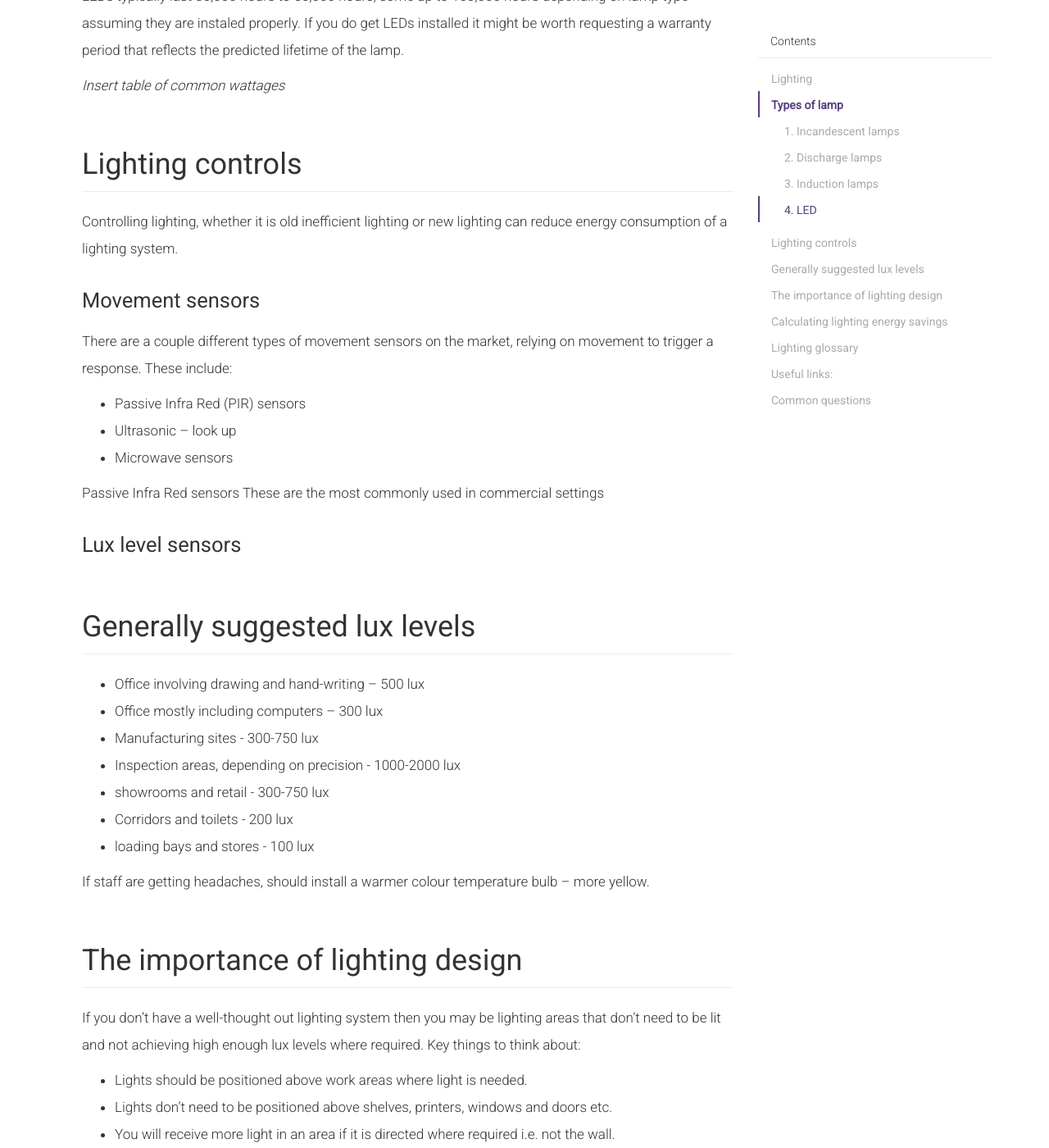
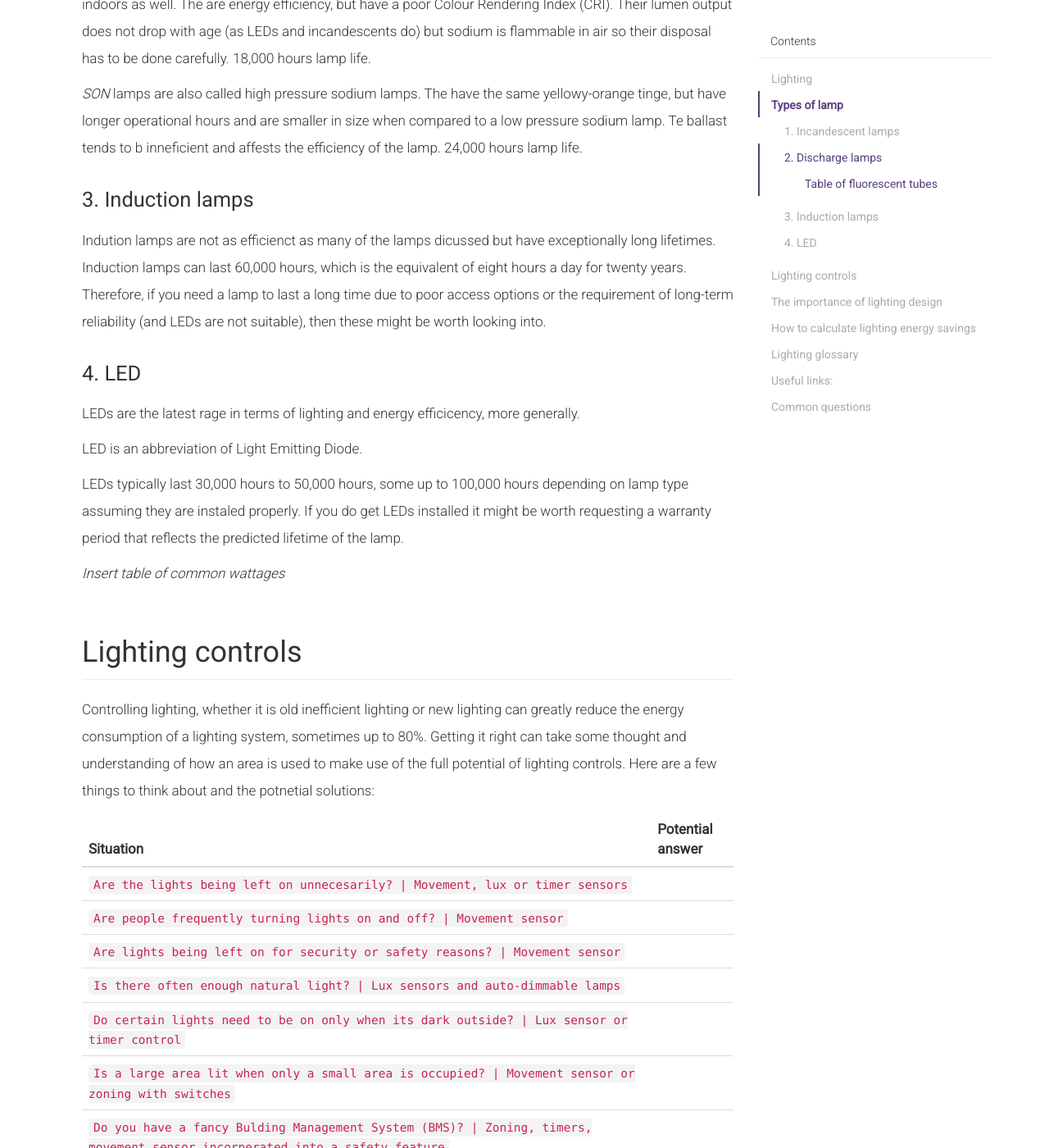
Before and after one commit to energyprinciples/energyprinciples.github.io, a Jekyll site: the page built from _efficiency/001-lighting.md, in a window 1280 px wide and 1400 px high, scrolled down 2812 px. Shown: the whole window at 82% size. Built offline with Jekyll 4.4.1, drawn with Linux system fonts in a browser that asks for light colours; nearby versions of some CDN libraries; some of the changed text lies outside the part shown.

Commit message:
Update 001-lighting.md

```diff
--- a/_efficiency/001-lighting.md
+++ b/_efficiency/001-lighting.md
@@ -62,8 +59,21 @@ Tube Name | Size
 > `T5` have a higher light intensity than `T8` and need a higher heat to give best light output (lumens), and you occasionally need to heat the `T5` fitting as a result.
 
 Fluorescents lamps can have a lamp life between 10,000-45,000 hours, not including ballast life.
-Ballasts = choke in US
-Ballasts control the electricity going in to the fluorescent tube. They often use an additional 10% of electricity on top of the lamp wattage...    can have magnetic and electronic ballasts. Electronic ballasts....
+Ballasts = choke in US.
+Ballasts control the electricity going in to the fluorescent tube. They often use an additional 10% of electricity on top of the lamp wattage. There are both electronic and agnetic types of ballast:
+
+Magnetic | Electronic
+---- | ----
+`Less efficient` | `More efficient`
+`Older and can have a flicker` | `Newer and have a reduced flicker`
+`Don't like constant switching on and off` | `Better on/off control and dimmable`
+`Take a while to warm up` | `0.5 inch`
+`Highly affect power factor` | `Regulate power so power factor not affected`
+`Cheaper` | `More expensive`
+`You see a rainbow affect when you hold a mobile phone camera up to them | Looks normal when you hold a mobile phone camera up to them`
+{: .table }
+
+The ballast on failed fluorescent lamps will continuously try to excite the gas and will therefore using energy!
 
 *Metal halides* are a type of high intensity discharge (HID) lamp. They tend to have a good quality white light, close to daylight frequency, and relatively good efficiency. They can be used outside sa street lamps and football pitches as well as inside as high-bay lamps. Their main issues include cost and increased light pollution. 20,000 hourse lamp life.
 
@@ -74,13 +84,13 @@ Ballasts control the electricity going in to the fluorescent tube. They often us
 
 ## 3. Induction lamps
 
-*insert discussion and table of types*
+Indution lamps are not as efficienct as many of the lamps dicussed but have exceptionally long lifetimes. Induction lamps can last 60,000 hours, which is the equivalent of eight hours a day for twenty years. Therefore, if you need a lamp to last a long time due to poor access options or the requirement of long-term reliability (and LEDs are not suitable), then these might be worth looking into.
 
 ## 4. LED
 
 LEDs are the latest rage in terms of lighting and energy efficicency, more generally.
 
-LED is an abbreviation of Light Emitting Diode. This means that
+LED is an abbreviation of Light Emitting Diode.
 
 LEDs typically last 30,000 hours to 50,000 hours, some up to 100,000 hours depending on lamp type assuming they are instaled properly. If you do get LEDs installed it might be worth requesting a warranty period that reflects the predicted lifetime of the lamp.
 
@@ -88,31 +98,44 @@ LEDs typically last 30,000 hours to 50,000 hours, some up to 100,000 hours depen
 
 # Lighting controls
 
-Controlling lighting, whether it is old inefficient lighting or new lighting can reduce energy consumption of a lighting system.
+Controlling lighting, whether it is old inefficient lighting or new lighting can greatly reduce the energy consumption of a lighting system, sometimes up to 80%. Getting it right can take some thought and understanding of how  an area is used to make use of the full potential of lighting controls. Here are a few things to think about and the potnetial solutions:
 
+Situation | Potential answer
+---- | ----
+`Are the lights being left on unnecesarily? | Movement, lux or timer sensors`
+`Are people frequently turning lights on and off? | Movement sensor`
+`Are lights being left on for security or safety reasons? | Movement sensor`
+`Is there often enough natural light? | Lux sensors and auto-dimmable lamps`
+`Do certain lights need to be on only when its dark outside? | Lux sensor or timer control`
+`Is a large area lit when only a small area is occupied? | Movement sensor or zoning with switches`
+`Do you have a fancy Bulding Management System (BMS)? | Zoning, timers, movement sensor incorperated into a safety feature`
+`Is it a corridor, store room or toilet? | Movement sensor`
+{: .table }
+
+Here is some more information about the controls that are available:
 
 ## Movement sensors
 
 There are a couple different types of movement sensors on the market, relying on movement to trigger a response. These include:
 -	Passive Infra Red (PIR) sensors
--	Ultrasonic – look up
+-	Ultrasonic
 -	Microwave sensors
-
-Passive Infra Red sensors
-These are the most commonly used in commercial settings
 
 ## Lux level sensors
 
 
-# Generally suggested lux levels
+### Generally suggested lux levels
 
--	Office involving drawing and hand-writing – 500 lux
--	Office mostly including computers – 300 lux
-- Manufacturing sites - 300-750 lux
-- Inspection areas, depending on precision - 1000-2000 lux
-- showrooms and retail - 300-750 lux
-- Corridors and toilets - 200 lux
-- loading bays and stores - 100 lux
+Situation | Sugested lux
+---- | ----
+`Office involving drawing and hand-writing | 500 lux`
+`Office mostly including computers | 300 lux`
+`Manufacturing sites | 300-750 lux`
+`Inspection areas, depending on precision | 1000-2000 lux`
+`Showrooms and retail | 300-750 lux`
+`Corridors and toilets | 200 lux`
+`Loading bays and stores | 100 lux`
+{: .table }
 
 If staff are getting headaches, should install a warmer colour temperature bulb – more yellow.
 
@@ -123,8 +146,9 @@ If you don't have a well-thought out lighting system then you may be lighting ar
  - You will receive more light in an area if it is directed where required i.e. not the wall.
  - If you want to create a nice ambiance with no glare then lighting a wall is nice, but not hugely efficient.
  - Lights can be lowered closer to the working area to deliver more light.
+ - Natural light from windows and roof pannels should be utilised and regularly cleaned.
 
-# Calculating lighting energy savings
+# How to calculate lighting energy savings
 
 Once you know the type of lamp you have, and you have an idea of how you would like to improve the efficiency of your lighting you can estimate what you might potentially use.
 
@@ -149,7 +173,7 @@ Please also note that better controls should always be considered, whether incre
 
 * Lamp = the light source, often called a bulb or tube
 * Luminaire = the light fitting or fixture
-* Ballast = often called the choke = part of a fuorescent light, causing the
+* Ballast = often called the choke = part of a fuorescent light. Required to produce a large current to excite the fluoro gasses on start-up and also used to regulate current an voltage to improve harmonics fo the electrical system.
 * Lighting intensity (lux levels) = lighting level on a surface
 *   `Lux=lm/m2`
 * Lumens = light output
@@ -159,10 +183,9 @@ Please also note that better controls should always be considered, whether incre
 * Light output ratio= what you get out of the fitting
 * Luminous flux = light output ratio
 * Reflectance = what is reflected
-* Colour temperature =
-* Colour Rendering Index (CRI) =
-* Insert examples of different lights…
-* See slide 8 for the W/m2 average power density
+* Colour temperature = a description of whether a lamp is deemed 'warm' or 'cool'. Warm = <3300 Kelvin. Cool = >5300 Kelvin. Link to Table?
+* Colour Rendering Index (CRI) = accuracy by which a lamp can show surface colours. Link to table?
+
 
 # Useful links:
 * http://www.edisontechcenter.org/
```
Also changed, not shown: other parts of _efficiency/001-lighting.md (+0 -3 lines).
